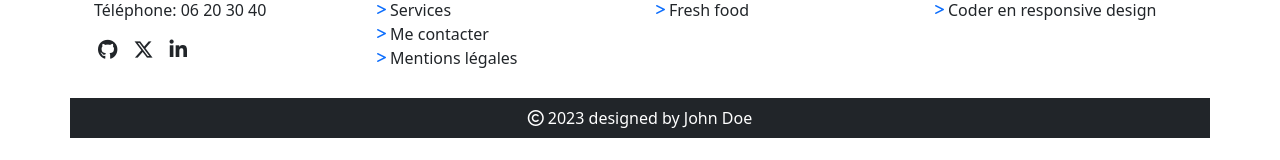
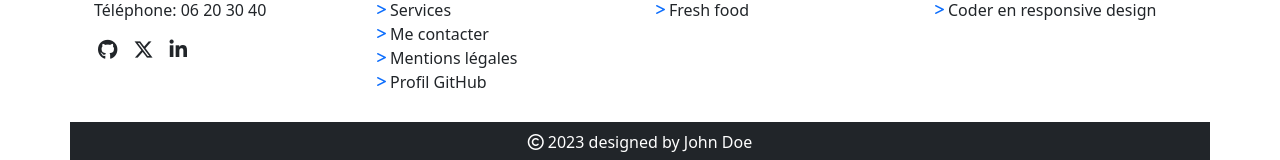
Before and after one commit to Etyliath/optimiserMonCVEnReact, a React (Vite) app: page /profil in a window 1280 px wide. Shown: the part 504-664 px from the top of the page. Built offline with nearby package versions, Linux system fonts and the light colour scheme; no server answers; the HTML template or start-up script is replaced by a standard one.

Commit message:
add link profil on Footer Issue #45

```diff
--- a/src/components/Footer.jsx
+++ b/src/components/Footer.jsx
@@ -103,6 +103,13 @@ export function Footer() {
                 <i className='fa-solid fa-greater-than fa-xs p-1 text-primary'></i>
                 Mentions légales
               </NavLink>
+              <NavLink
+                className='nav-link'
+                to='/profil'
+              >
+                <i className='fa-solid fa-greater-than fa-xs p-1 text-primary'></i>
+                Profil GitHub
+              </NavLink>
             </div>
             <div className='col-lg-3 col-md-6 py-4'>
             <h6 className='mb-1'>Mes dernières réalisations</h6>
```
